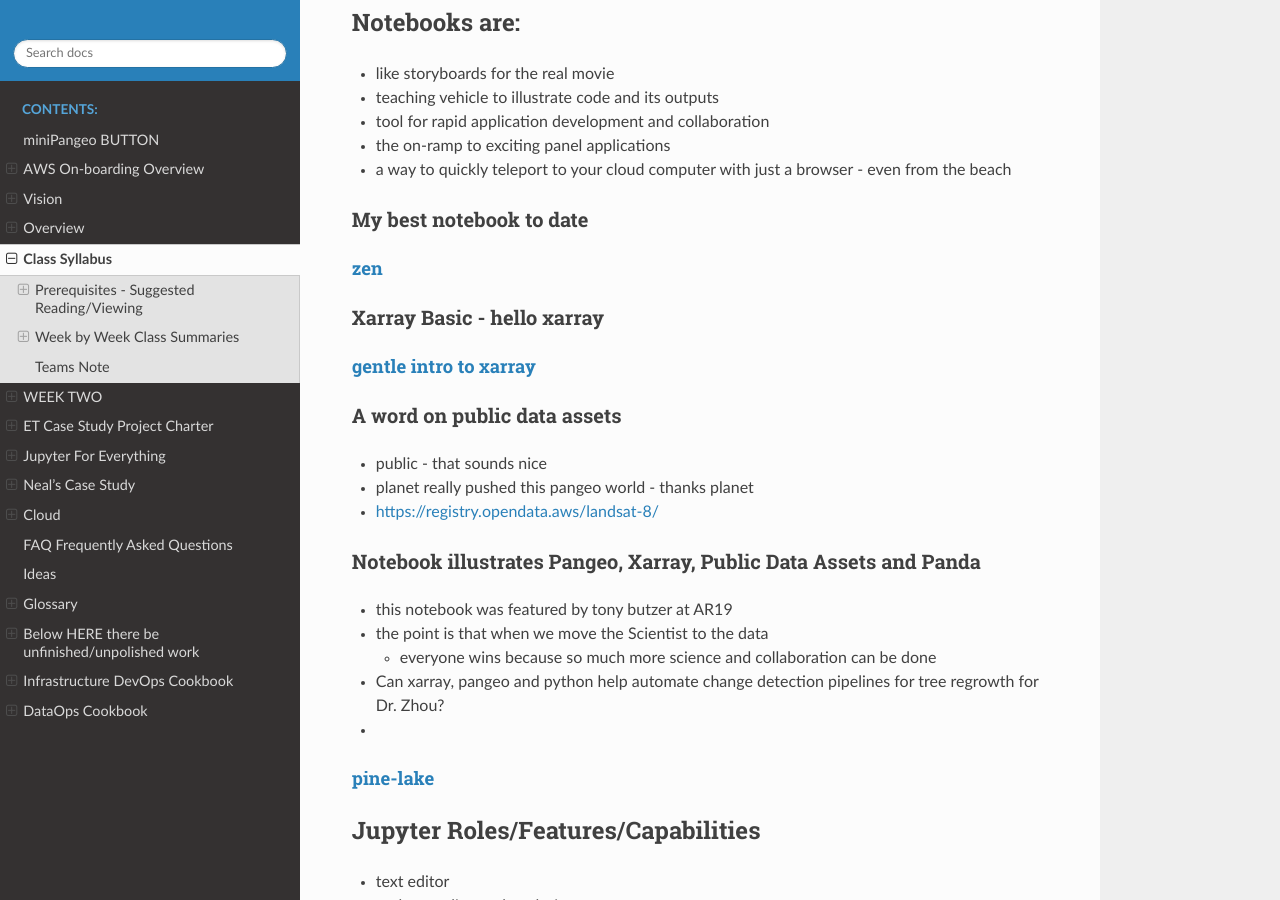
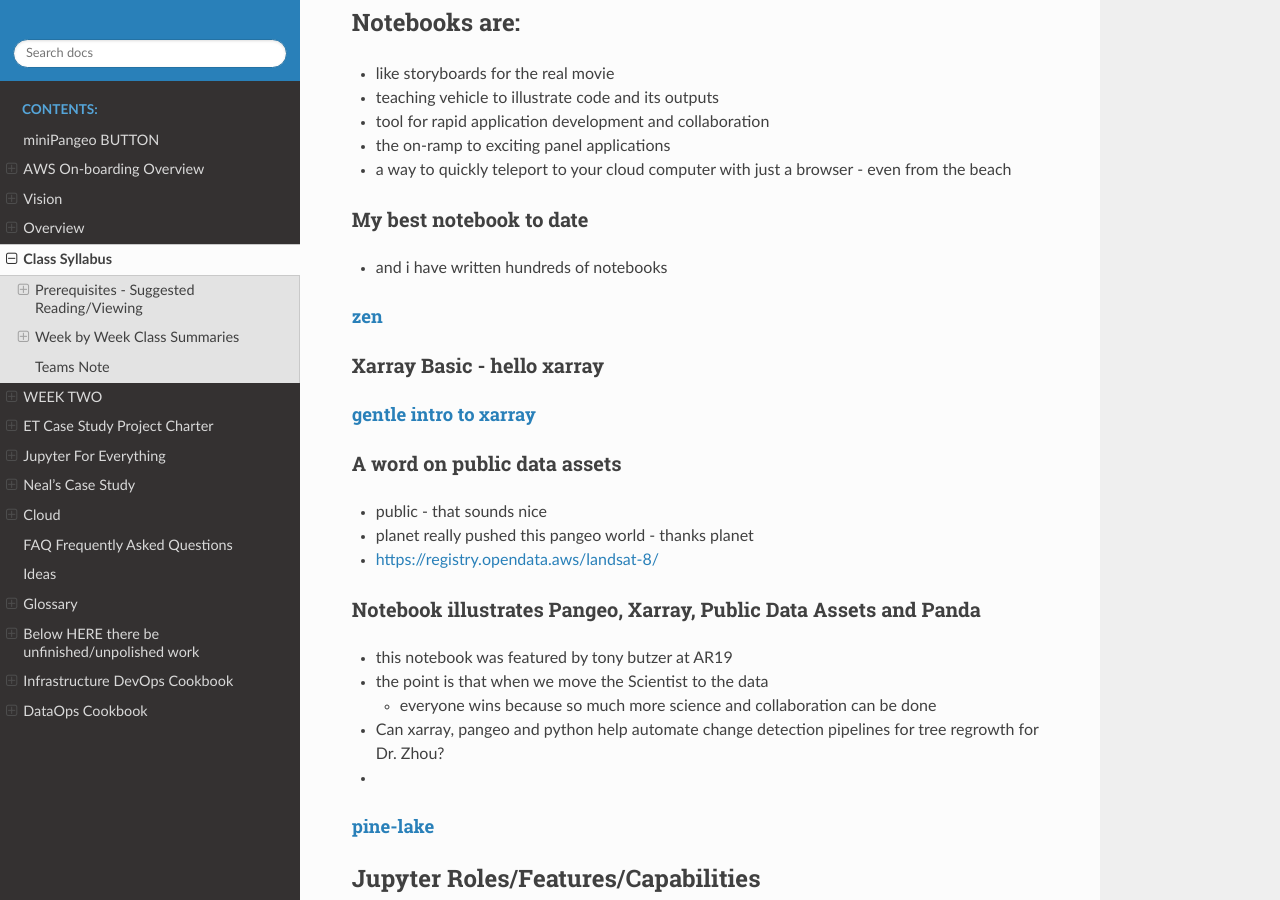
Before and after one commit to tonybutzer/harmony, a Sphinx documentation site: the page built from documentation/source/00weekbyweek.md, in a window 1280 px wide and 900 px high, scrolled down 10854 px. Built offline with Sphinx 7.4.7 and the Read the Docs theme 2.0.0, drawn with Linux system fonts in a browser that asks for light colours; pages that are not in the unit, such as notebooks, are missing from menus.

Commit message:
automatic git update from Makefile

```diff
--- a/documentation/source/00weekbyweek.md
+++ b/documentation/source/00weekbyweek.md
@@ -361,6 +361,7 @@
 - a way to quickly teleport to your cloud computer with just a browser - even from the beach
 
 ### My best notebook to date
+- and i have written hundreds of notebooks
 
 #### [zen](http://10.12.69.233/user/harmony/notebooks/notebook/00-Harmony/02-week2/03-zen.ipynb)
 
```
